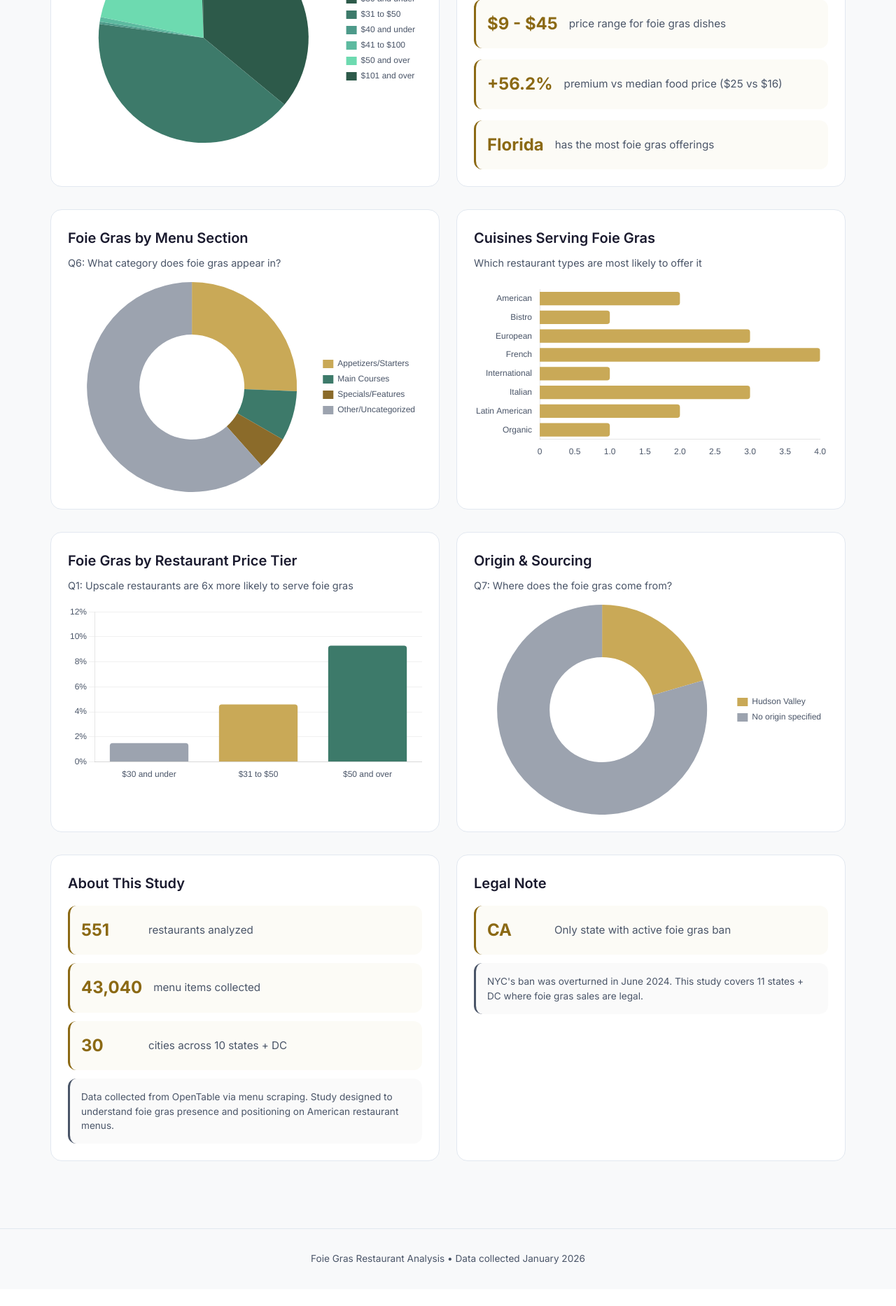
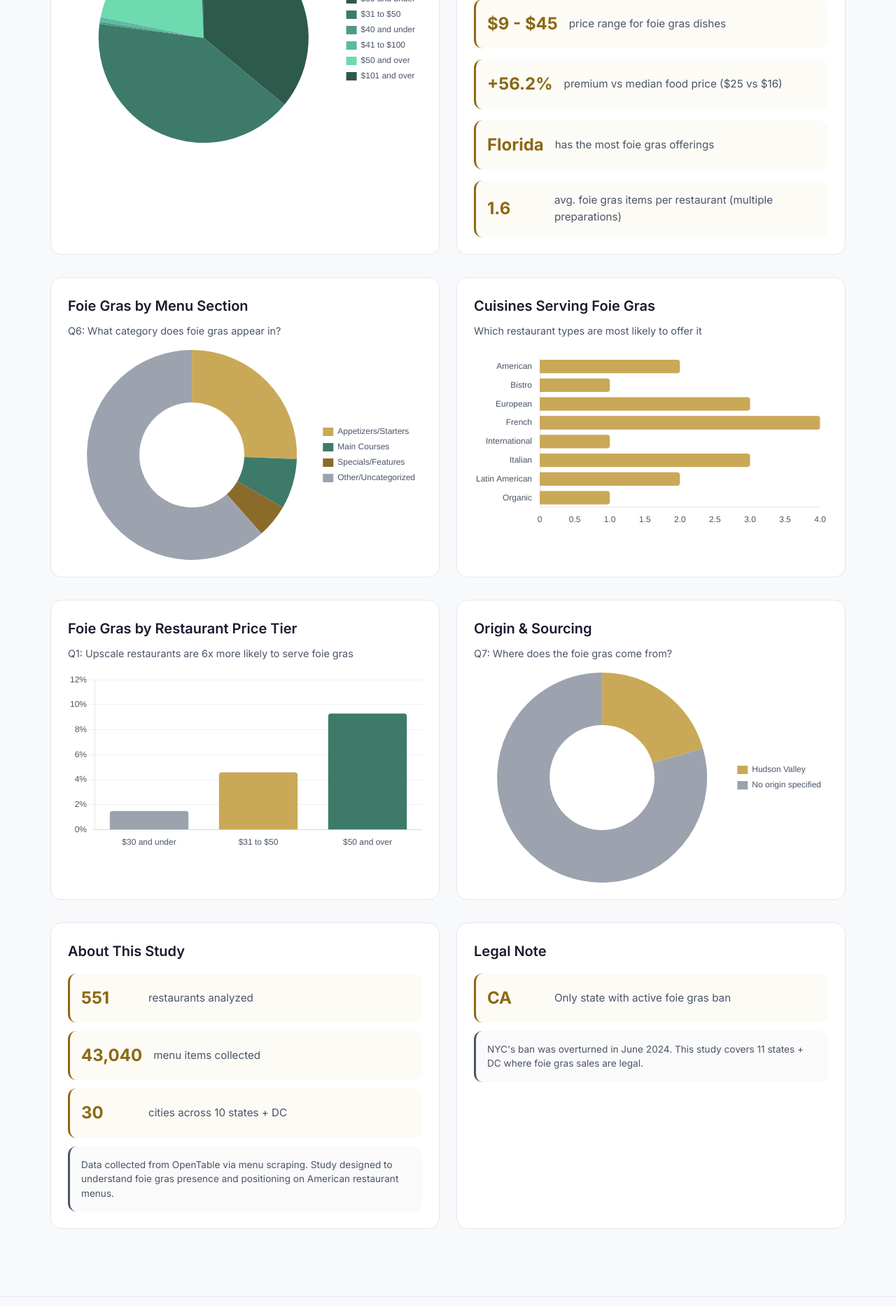
Before and after one commit to KateTyshchenko1/foie-gras-dashboard, a Flask app: page / in a window 1280 px wide. Shown: the part 1602-3468 px from the top of the page at 70% size. Before the commit the page ends 3408 px from the top, so only its background shows below. Run offline with Flask 3, Linux system fonts and the light colour scheme.

Commit message:
Add finding: avg 1.6 foie gras items per restaurant (multiple preparations)

```diff
--- a/dashboard/templates/index.html
+++ b/dashboard/templates/index.html
@@ -116,6 +116,10 @@
             <div class="finding-item">
               <span class="finding-number" id="finding-top-state">--</span>
               <span class="finding-text">has the most foie gras offerings</span>
+            </div>
+            <div class="finding-item">
+              <span class="finding-number">1.6</span>
+              <span class="finding-text">avg. foie gras items per restaurant (multiple preparations)</span>
             </div>
           </div>
         </section>
```
